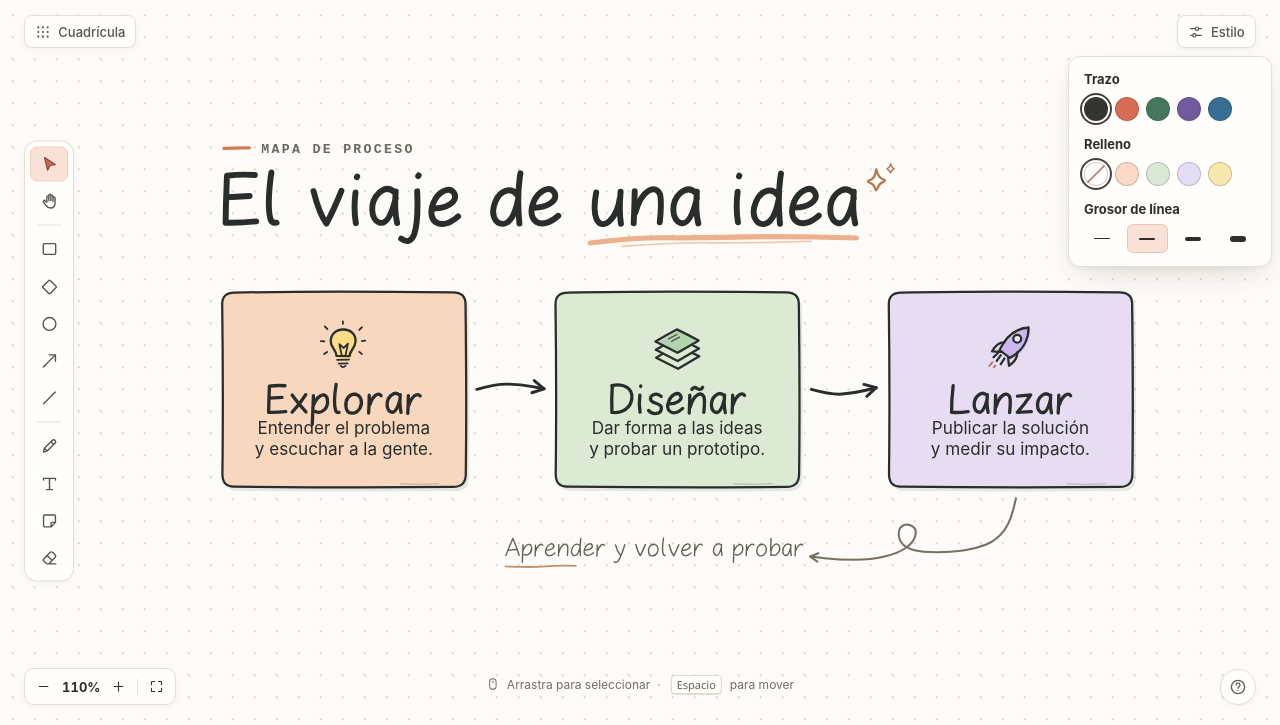
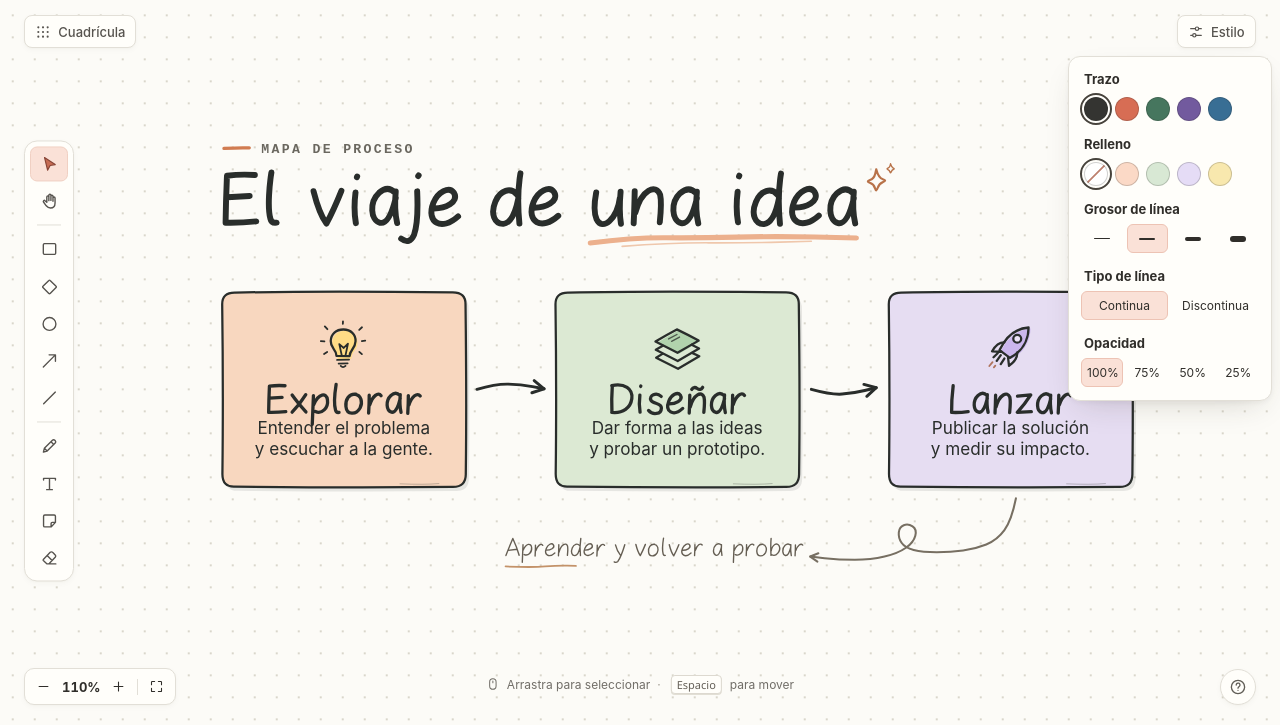
Before and after one commit to VersaceTamagotchi/FreeDraw, a plain HTML site: page index.html in a window 1280 px wide. Both pictures are taken after a click on the button "Estilo". Shown: the part 75-800 px from the top of the page. Drawn offline with Linux system fonts and the light colour scheme.

Commit message:
Añade tipo de línea, opacidad y alineación al menú Estilo

```diff
--- a/app/main.js
+++ b/app/main.js
@@ -341,10 +341,26 @@
     editor.setStyle({[prop]:value});
     popover.replaceChildren(); styleMenu(); positionPopover();
   }
+  function styleChoices(title,property,options,values) {
+    if (!values.length) return;
+    const row = node('div','width-options style-choices');
+    row.setAttribute('role','group');
+    row.setAttribute('aria-label',title);
+    for (const [value,label] of options) {
+      const btn = button('width-choice',label,() => setStyle(property,value));
+      btn.setAttribute('aria-pressed',String(values.every(current => current === value)));
+      row.append(btn);
+    }
+    popover.append(node('div','popover-title',title),row);
+  }
   function styleMenu() {
     const selected = new Set(editor.getSelection());
-    const el = editor.getElements().find(e=>selected.has(e.id));
+    const elements = editor.getElements().filter(e=>selected.has(e.id));
+    const el = elements[0];
     const style = {...editor.getStyle(),...el};
+    const targets = el ? elements : [{...style,type:editor.getTool()}];
+    const drawable = targets.filter(target => !['text','eraser','hand'].includes(target.type));
+    const textTargets = targets.filter(target => ['text','note','rect','diamond','ellipse'].includes(target.type));
     const palette = [['#343431','Grafito'],['#d76d54','Coral'],['#46765e','Bosque'],['#725a9e','Violeta'],['#386e94','Azul']];
     const fills = [['none','Sin relleno'],['#fbd9c6','Durazno'],['#d8e8d4','Salvia'],['#e5dcf6','Lavanda'],['#f8e8ae','Arena']];
     for (const [prop,label,colors] of [['stroke','Trazo',palette],['fill','Relleno',fills]]) {
@@ -368,7 +384,10 @@
       const sample = node('span'); sample.style.height = width+'px'; btn.append(sample); row.append(btn);
     }
     popover.append(row);
-    if ((el && ['text','note','rect','diamond','ellipse'].includes(el.type)) || ['text','note'].includes(editor.getTool())) {
+    styleChoices('Tipo de línea','dash',[['solid','Continua'],['dashed','Discontinua']],drawable.map(target => target.dash || 'solid'));
+    styleChoices('Opacidad','opacity',[[1,'100%'],[.75,'75%'],[.5,'50%'],[.25,'25%']],targets.map(target => target.opacity ?? 1));
+    styleChoices('Alineación de texto','align',[['left','Izquierda'],['center','Centro'],['right','Derecha']],textTargets.map(scene.textAlignment));
+    if (textTargets.length) {
       popover.append(node('div','popover-title','Tamaño de texto'));
       const sizes = node('div','width-options');
       for (const size of [16,24,32,48]) {
--- a/app/scene.js
+++ b/app/scene.js
@@ -95,14 +95,15 @@
     const shapes = characters.map(glyph);
     if (shapes.some(item => !item)) {
       group.append(svg("text", {x, y: top + size * .85, fill: color, stroke: "none",
-        "text-anchor": options.center ? "middle" : "start", "font-size": size,
+        "text-anchor": options.anchor, "font-size": size,
         "font-family": HAND, "font-weight": options.bold ? 700 : 500}, value));
       return;
     }
     const unit = size / 18;
     const spacing = options.bold ? 1.65 : 1.35;
     const fullWidth = shapes.reduce((sum, [width]) => sum + width + spacing, 0);
-    const start = options.center ? x - (fullWidth - spacing) * unit / 2 : x;
+    const advance = (fullWidth - spacing) * unit;
+    const start = options.anchor === "middle" ? x - advance / 2 : options.anchor === "end" ? x - advance : x;
     const run = svg("g", {transform: `translate(${start} ${top}) scale(${unit})`,
       stroke: color, fill: "none", "stroke-width": options.bold ? 1.7 : 1.16,
       "stroke-linecap": "round", "stroke-linejoin": "round", "aria-hidden": "true"});
@@ -289,19 +290,32 @@
     return {w: Math.max(12, Math.ceil(longest * 1.1) + 6), h: lines.length * size * 1.35};
   }
 
+  function textAlignment(el) {
+    if (["center", "middle"].includes(el.align)) return "center";
+    if (["right", "end"].includes(el.align)) return "right";
+    if (["left", "start"].includes(el.align)) return "left";
+    return el.type === "text" ? "left" : "center";
+  }
+
+  function textPosition(el, width, textWidth = width) {
+    const align = textAlignment(el);
+    if (align === "left") return {x: (width - textWidth) / 2, anchor: "start"};
+    if (align === "right") return {x: (width + textWidth) / 2, anchor: "end"};
+    return {x: width / 2, anchor: "middle"};
+  }
+
   function drawText(group, el, w, h, color) {
     const size = Math.max(4, num(el.fontSize, 23)), value = String(el.text || "");
-    const center = ["center", "middle"].includes(el.align);
-    const right = ["end", "right"].includes(el.align);
+    const {x, anchor} = textPosition(el, w);
     hitBox(group, 0, 0, w, h);
     const lines = value.split("\n");
     for (const [index, line] of lines.entries()) {
       const top = index * size * 1.24;
       if (["heading", "hand", "annotation"].includes(el.variant)) {
-        handLine(group, line, center ? w / 2 : 0, top, size, color, {center, bold: el.variant === "heading"});
+        handLine(group, line, x, top, size, color, {anchor, bold: el.variant === "heading"});
       } else {
-        nativeText(group, line, center ? w / 2 : right ? w : 0, top + size * .91, size, color, {
-          anchor: center ? "middle" : right ? "end" : "start", font: el.variant === "label" ? MONO : SANS,
+        nativeText(group, line, x, top + size * .91, size, color, {
+          anchor, font: el.variant === "label" ? MONO : SANS,
           spacing: el.variant === "label" ? 2.1 : undefined,
           weight: num(el.weight, el.variant === "label" ? 700 : 400)
         });
@@ -349,7 +363,8 @@
   function drawPhase(group, el, w, h, color, fill, width) {
     const body = roughBox(w, h, 12);
     path(group, body, {fill: color, stroke: "none", opacity: .1, transform: "translate(2.8 3.8)"});
-    path(group, body, {fill, stroke: color, "stroke-width": width});
+    path(group, body, {fill, stroke: color, "stroke-width": width,
+      "stroke-dasharray": el.dash === "dashed" ? `${width * 3} ${width * 3}` : undefined});
     path(group, `M${w * .73} ${h - 3.1}q${w * .099} .95 ${w * .159} -.25`,
       {stroke: color, fill: "none", "stroke-width": .75, opacity: .33});
     const scale = Math.max(.1, Math.min(w / 210, h / 176));
@@ -357,6 +372,7 @@
     const baseline = h / 2 - 6 * scale;
     drawIcon(group, el.icon, (w - iconSize) / 2, baseline - 54 * scale, iconSize, color);
     const {width: textWidth, title, titleSize, titleHeight, lines, size, lineHeight} = phaseLayout(el, w, scale);
+    const {x, anchor} = textPosition(el, w, textWidth);
     const available = h - baseline - 9 * scale;
     const titleCapacity = Math.floor((available + .22 * titleSize) / (1.22 * titleSize));
     const count = Math.floor((available - titleHeight) / lineHeight);
@@ -364,10 +380,10 @@
     const headings = onlyTitleFits ? visibleLines([...title, ""], Math.min(titleCapacity, title.length), textWidth, titleSize, 700)
       : visibleLines(title, titleCapacity, textWidth, titleSize, 700);
     headings.forEach((line, i) =>
-      handLine(group, line, w / 2, baseline + scale + i * titleSize * 1.22, titleSize, color, {center: true, bold: true}));
+      handLine(group, line, x, baseline + scale + i * titleSize * 1.22, titleSize, color, {anchor, bold: true}));
     if (count < 1 || !lines.length) return;
     visibleLines(lines, count, textWidth, size, 400).forEach((line, i) =>
-      nativeText(group, line, w / 2, baseline + titleHeight + 15 * scale + i * lineHeight, size, color, {anchor: "middle"}));
+      nativeText(group, line, x, baseline + titleHeight + 15 * scale + i * lineHeight, size, color, {anchor}));
   }
 
   function drawShape(group, el, w, h, color, fill, width) {
@@ -383,11 +399,11 @@
     const value = String(el.text || "");
     if (!value) return;
     const {lines, size, weight, width: textWidth, lineHeight, heightFraction} = shapeLayout(el, w);
+    const {x, anchor} = textPosition(el, w, textWidth);
     const count = Math.floor((h * heightFraction - 4) / lineHeight);
     const visible = visibleLines(lines, count, textWidth, size, weight);
     const start = (h - (visible.length - 1) * lineHeight) / 2 + size * .32;
-    visible.forEach((line, i) => nativeText(group, line, w / 2, start + i * lineHeight, size, color,
-      {anchor: "middle", weight}));
+    visible.forEach((line, i) => nativeText(group, line, x, start + i * lineHeight, size, color, {anchor, weight}));
   }
 
   function drawElement(el) {
@@ -511,5 +527,5 @@
     return createExample();
   }
 
-  window.FreeDrawScene = {SANS, drawElement, bounds, heightForShapeText, textSize, createExample, createTemplate};
+  window.FreeDrawScene = {SANS, drawElement, bounds, heightForShapeText, textAlignment, textSize, createExample, createTemplate};
 })();
--- a/app/styles.css
+++ b/app/styles.css
@@ -104,6 +104,7 @@ kbd { display: inline-flex; align-items: center; justify-content: center; min-wi
 .width-choice:hover { background: #f3f0e9; }
 .width-choice[aria-pressed="true"] { background: var(--coral-pale); border-color: #edc3b4; }
 .width-choice > span { display: block; width: 16px; border-radius: 3px; background: currentColor; }
+.style-choices .width-choice { padding: 0 5px; font-size: 12px; }
 
 .dialog { position: fixed; inset: 0; width: min(520px, calc(100vw - 28px)); max-height: calc(100dvh - 32px); padding: 24px; overflow: auto; color: var(--ink); border: 1px solid var(--line); border-radius: 18px; background: #fffefa; box-shadow: 0 20px 70px #30251b26; }
 .dialog::backdrop { background: #322d253c; }
```
